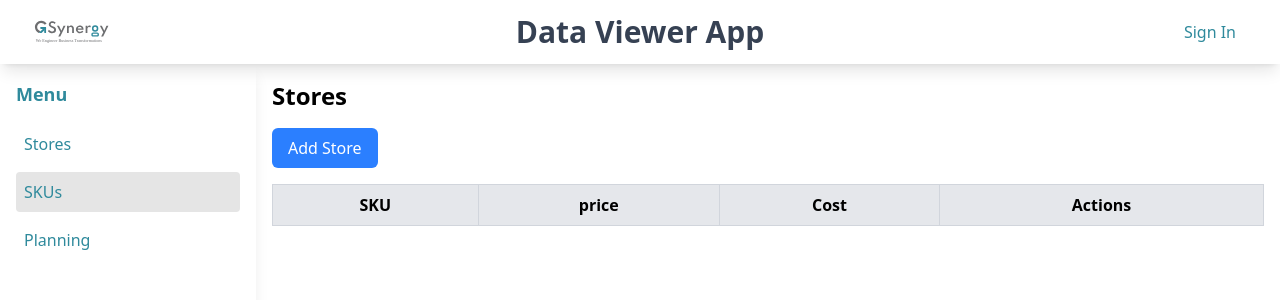
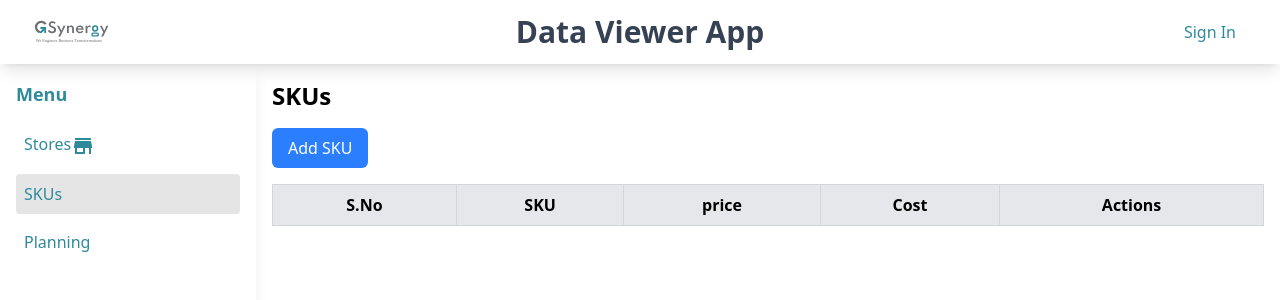
Before and after one commit to Ahammed-nihalpt/gs881122_ahammed_nihal_pt, a React (Vite) app: page /skus in a window 1280 px wide. Shown: the top 300 px of the page. Built offline with nearby package versions, Linux system fonts and the light colour scheme.

Commit message:
feat: enhance SKU management with edit functionality in SKUForm and SKUsPage; update modal handling for SKU operations

```diff
--- a/package.json
+++ b/package.json
@@ -14,6 +14,7 @@
     "@dnd-kit/accessibility": "^3.1.1",
     "@dnd-kit/core": "^6.3.1",
     "@dnd-kit/sortable": "^10.0.0",
+    "@emotion/styled": "^11.14.0",
     "@mui/icons-material": "^6.4.7",
     "@reduxjs/toolkit": "^2.6.0",
     "@tailwindcss/vite": "^4.0.12",
--- a/src/components/Row.tsx
+++ b/src/components/Row.tsx
@@ -2,6 +2,8 @@ import { CSS } from '@dnd-kit/utilities';
 import DragIndicatorIcon from '@mui/icons-material/DragIndicator';
 import { useSortable } from '@dnd-kit/sortable';
 import { IRowProps, RowData } from '../types/IDataTable';
+import EditIcon from '@mui/icons-material/Edit';
+import RemoveCircleIcon from '@mui/icons-material/RemoveCircle';
 
 const Row = <T extends RowData>({ row, columns, onRemove, onEdit, enableDrag }: IRowProps<T>) => {
   const { attributes, listeners, setNodeRef, transform, transition } = useSortable({
@@ -37,12 +39,12 @@ const Row = <T extends RowData>({ row, columns, onRemove, onEdit, enableDrag }:
         <td className="p-2 border border-gray-300 text-center space-x-2">
           {onEdit && (
             <button onClick={() => onEdit(row)} className="text-blue-500 hover:text-blue-700">
-              Edit
+              <EditIcon />
             </button>
           )}
           {onRemove && (
             <button onClick={() => onRemove(row.id)} className="text-red-500 hover:text-red-700">
-              Remove
+              <RemoveCircleIcon />
             </button>
           )}
         </td>
--- a/src/components/SKUForm.tsx
+++ b/src/components/SKUForm.tsx
@@ -1,11 +1,12 @@
 interface SKUFormProps {
   onSubmit: () => void;
-  value: { name: string; price: number; cost: number };
+  value: { id?: number; name: string; price: number; cost: number };
   onChange: (value: { name: string; price: number; cost: number }) => void;
   onClose: () => void;
 }
 
 const SKUForm: React.FC<SKUFormProps> = ({ onSubmit, value, onChange, onClose }) => {
+  console.log('🚀 ~ value:', value);
   const handleInputChange = (e: React.ChangeEvent<HTMLInputElement>) => {
     const { name, value: inputValue } = e.target;
     onChange({ ...value, [name]: inputValue });
@@ -80,7 +81,7 @@ const SKUForm: React.FC<SKUFormProps> = ({ onSubmit, value, onChange, onClose })
           type="submit"
           className="px-4 py-2 bg-blue-500 text-white rounded-md hover:bg-blue-600"
         >
-          Add Store
+          {value.id ? 'Update Store' : 'Add Store'}
         </button>
       </div>
     </form>
--- a/src/components/Sidebar.tsx
+++ b/src/components/Sidebar.tsx
@@ -1,5 +1,5 @@
 import { NavLink } from 'react-router-dom';
-
+import StoreIcon from '@mui/icons-material/Store';
 const Sidebar = () => {
   return (
     <aside className="fixed top-16 left-0 h-screen w-64 bg-white text-[#2f8a9c] shadow-lg">
@@ -17,6 +17,7 @@ const Sidebar = () => {
                 }
               >
                 Stores
+                <StoreIcon />
               </NavLink>
             </li>
             <li>
--- a/src/components/StoreForm.tsx
+++ b/src/components/StoreForm.tsx
@@ -8,7 +8,6 @@ interface StoreFormProps {
 }
 
 const StoreForm: React.FC<StoreFormProps> = ({ onSubmit, value, onChange, onClose }) => {
-  console.log('🚀 ~ value:', value);
   const handleInputChange = (e: React.ChangeEvent<HTMLInputElement>) => {
     const { name, value: inputValue } = e.target;
     onChange({ ...value, [name]: inputValue });
--- a/src/pages/SKUsPage.tsx
+++ b/src/pages/SKUsPage.tsx
@@ -1,6 +1,6 @@
 import { useState } from 'react';
 import { useDispatch, useSelector } from 'react-redux';
-import { addSKU, removeSKU } from '../store/slices/skusSlice';
+import { addSKU, removeSKU, updateSKU } from '../store/slices/skusSlice';
 import SKUForm from '../components/SKUForm';
 import { ISKU } from '../types/ISKU';
 import { RootState } from '../store';
@@ -12,6 +12,7 @@ const SKUsPage = () => {
   const [isModalOpen, setIsModalOpen] = useState(false);
   const skus = useSelector((state: RootState) => state.skus);
   const [newSKU, setNewSKU] = useState({ name: '', price: 0, cost: 0 });
+  const [editingSKU, setEditingSKU] = useState<ISKU | null>(null);
 
   const handleAddSKU = () => {
     dispatch(addSKU({ id: Date.now(), ...newSKU }));
@@ -21,15 +22,29 @@ const SKUsPage = () => {
   const handleRemoveSKU = (id: number) => {
     dispatch(removeSKU(id));
   };
+  const handleEditSKU = (store: ISKU) => {
+    console.log('🚀 ~ handleEditSKU ~ store:', store);
+    setEditingSKU(store);
+    setIsModalOpen(true);
+  };
+  const handleUpdateSKU = () => {
+    if (editingSKU) {
+      dispatch(updateSKU(editingSKU));
+      setEditingSKU(null);
+      setIsModalOpen(false);
+    }
+  };
 
   const columns = [
+    { key: 'sno', header: 'S.No' },
     { key: 'name', header: 'SKU' },
     { key: 'price', header: 'price' },
     { key: 'cost', header: 'Cost' },
   ];
 
-  const rows: ISKU[] = skus.map((sku) => ({
+  const rows: ISKU[] = skus.map((sku, index) => ({
     id: sku.id,
+    sno: index + 1,
     name: sku.name,
     price: sku.price,
     cost: sku.cost,
@@ -37,20 +52,35 @@ const SKUsPage = () => {
 
   return (
     <div className="p-4">
-      <h1 className="text-2xl font-bold mb-4">Stores</h1>
+      <h1 className="text-2xl font-bold mb-4">SKUs</h1>
       <button
-        onClick={() => setIsModalOpen(true)}
+        onClick={() => {
+          setEditingSKU(null);
+          setIsModalOpen(true);
+        }}
         className="px-4 py-2 bg-blue-500 text-white rounded-md hover:bg-blue-600"
       >
-        Add Store
+        Add SKU
       </button>
-      <DataTable<ISKU> columns={columns} rows={rows} onRemove={handleRemoveSKU} />
+      <DataTable<ISKU>
+        columns={columns}
+        rows={rows}
+        onRemove={handleRemoveSKU}
+        onEdit={handleEditSKU}
+      />
 
       <Modal isOpen={isModalOpen} onClose={() => setIsModalOpen(false)}>
         <SKUForm
-          onSubmit={handleAddSKU}
-          value={newSKU}
-          onChange={setNewSKU}
+          onSubmit={editingSKU ? handleUpdateSKU : handleAddSKU}
+          value={editingSKU ? editingSKU : newSKU}
+          onChange={(value) => {
+            console.log('🚀 ~ SKUsPage ~ editingSKU:', editingSKU);
+            if (editingSKU) {
+              setEditingSKU({ ...editingSKU, ...value }); // Update editing store
+            } else {
+              setNewSKU(value); // Update new store
+            }
+          }}
           onClose={() => setIsModalOpen(false)}
         />
       </Modal>
```
Also changed, not shown: 1 other file (tests, documents, lock files or other folders).
